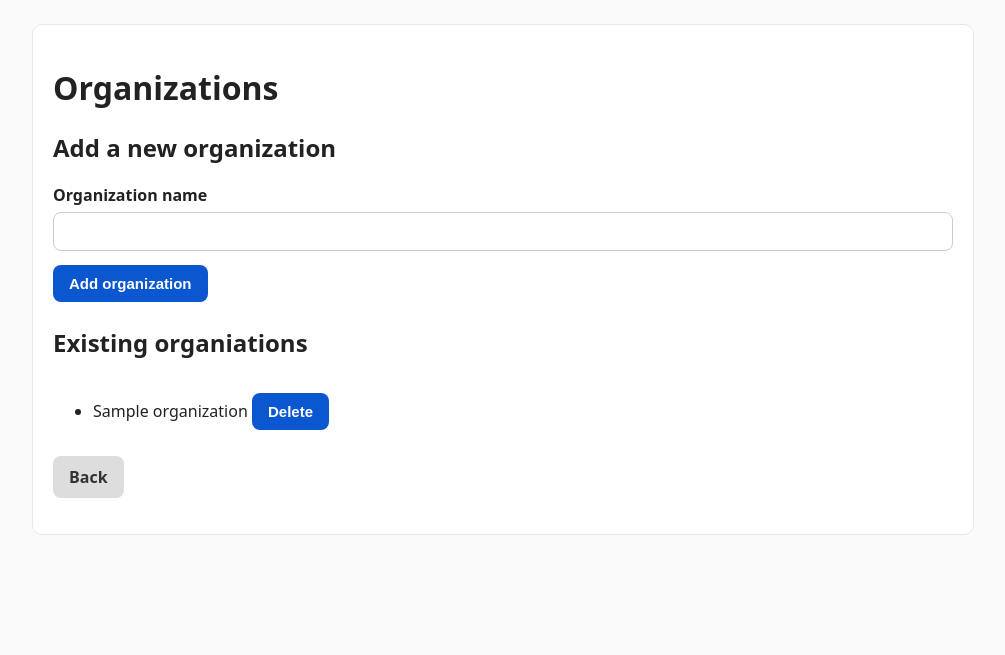
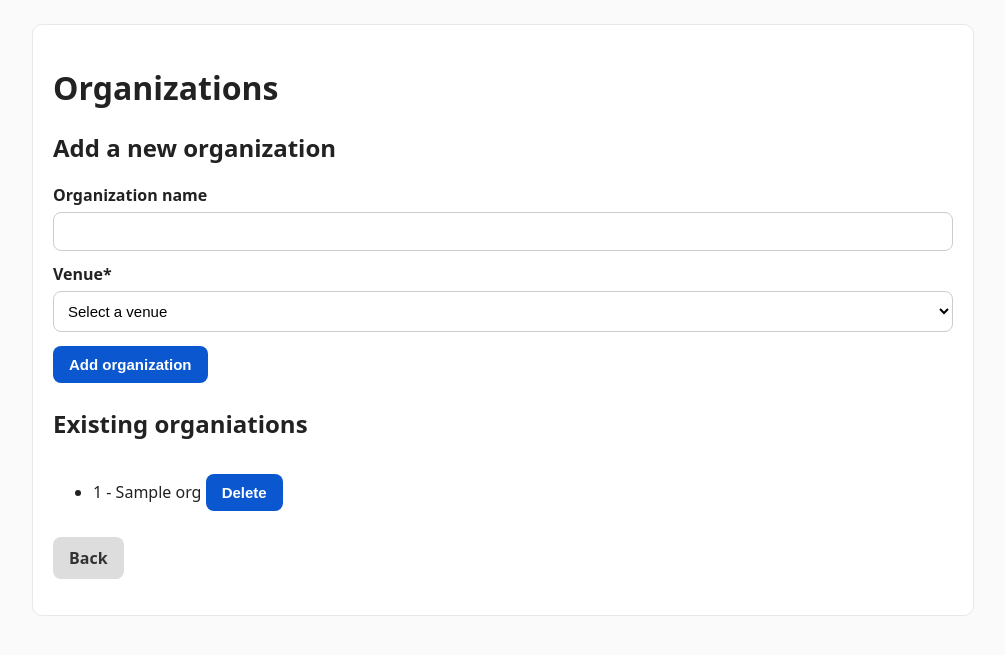
Before and after one commit to GuanzhenQian2004/EventSync, a Flask app: template templates/organizations.html in a window 1280 px wide. Shown: the part 46-701 px from the top of the page, without its empty margins (137-1142 px from the left). Run offline with Flask 3, Linux system fonts and the light colour scheme; the template is opened without the code that fills it: most values are stand-ins (such as "Sample title", 1, 10 or a date in 2020).

Commit message:
adding based at stuff

```diff
--- a/app.py
+++ b/app.py
@@ -309,22 +309,38 @@ def create_events():
 def organizations():
     conn = get_db_connection()
     orgs = []
+    venues_with_orgs=[]
     err = None
     try:
         with conn.cursor() as cur:
             cur.execute("SELECT org_name FROM organization ORDER BY org_name")
             orgs = [row[0] for row in cur.fetchall()]
+            cur.execute("""
+                SELECT v.vid, CONCAT(v.street, ', ', v.city, ' ', z.state, ' ', v.zip) AS vlabel
+                FROM venue v
+                JOIN zip_codes z ON z.zip = v.zip
+                ORDER BY v.city, v.street
+            """)
+            venues = cur.fetchall()  # list[(vid,label)]
+            cur.execute("""
+                SELECT o.org_name,v.vid, CONCAT(v.street, ', ', v.city, ' ', z.state, ' ', v.zip) AS vlabel
+                FROM organization o LEFT JOIN based_at b ON o.org_name=b.org_name
+                LEFT JOIN venue v ON v.vid=b.vid
+                LEFT JOIN zip_codes z ON z.zip = v.zip
+            """)
+            venues_with_orgs = cur.fetchall()
     except Exception as e:
         err = str(e)
     finally:
         conn.close()
-    return render_template("organizations.html", organizations=orgs, err=err)
+    return render_template("organizations.html", organizations=orgs, err=err,venues=venues,venues_with_orgs=venues_with_orgs)
 
 @app.post("/organizations/add")
 @login_required
 def add_organization():
     #Allow any user, must be logged in, to add a new organization
     org_name = (request.form.get("org_name") or "").strip()
+    venue = (request.form.get("vid") or "")
 
     if not org_name:
         flash("the organization name is required")
@@ -337,6 +353,10 @@ def add_organization():
                 "INSERT INTO organization (org_name) VALUES (%s)",
                 (org_name,),
             )
+            if venue != "":
+                cur.execute(
+                    "INSERT INTO based_at (org_name,vid) VALUES (%s,%s)",(org_name,venue)
+                )
         conn.commit()
         flash("Organization added!")
     except pymysql.err.IntegrityError:
--- a/templates/organizations.html
+++ b/templates/organizations.html
@@ -12,19 +12,28 @@
 <form method="post" action="{{url_for('add_organization')}}">
     <label for="org_name">Organization name</label>
     <input id="org_name" name="org_name" type="text" required>
+
+    <label>Venue*</label>
+    <select name="vid" required>
+      <option value="" disabled selected>Select a venue</option>
+      {% for vid, vlabel in venues %}
+        <option value="{{ vid }}">{{ vlabel }}</option>
+      {% endfor %}
+    </select>
     <button type="submit">Add organization</button>
+
 </form>
 
 <h2 style="margin-top: 24px;">Existing organiations</h2>
 
-{% if organizations %}
+{% if venues_with_orgs %}
 <ul>
-    {% for name in organizations %}
+    {% for org in venues_with_orgs %}
     <li style="margin-bottom:6px;">
-        {{ name }}
+        {{ org[0] }} {% if org[2] %} - {{org[2]}} {%endif%}
         <form method="post" action="{{ url_for('delete_organization') }}" style="display:inline"
-            onsubmit="return confirm('Delete {{ name }}?');">
-            <input type="hidden" name="org_name" value="{{ name }}">
+            onsubmit="return confirm('Delete {{ org[0] }}?');">
+            <input type="hidden" name="org_name" value="{{ org[0] }}">
             <button type="submit">Delete</button>
         </form>
     </li>
```
